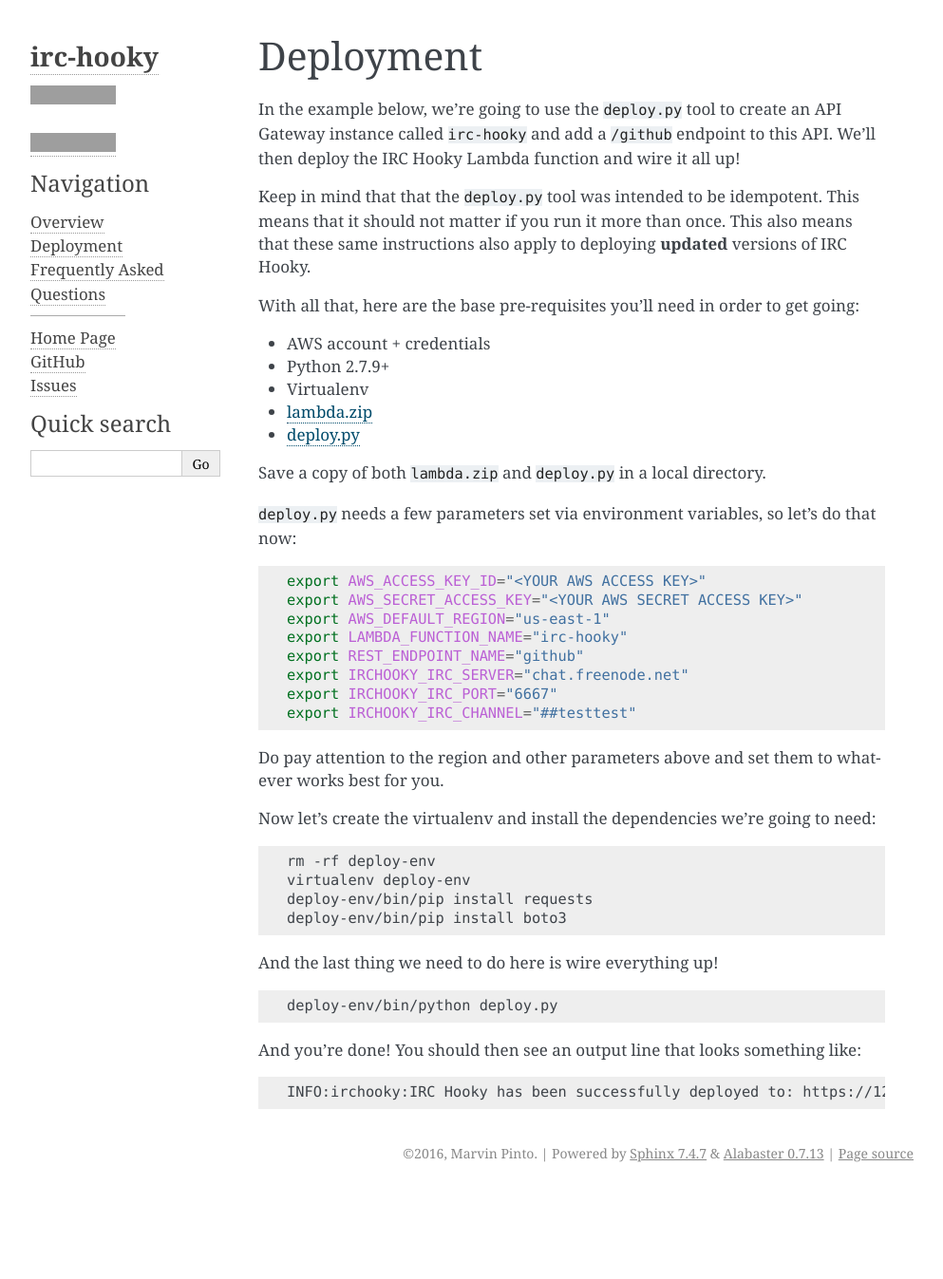
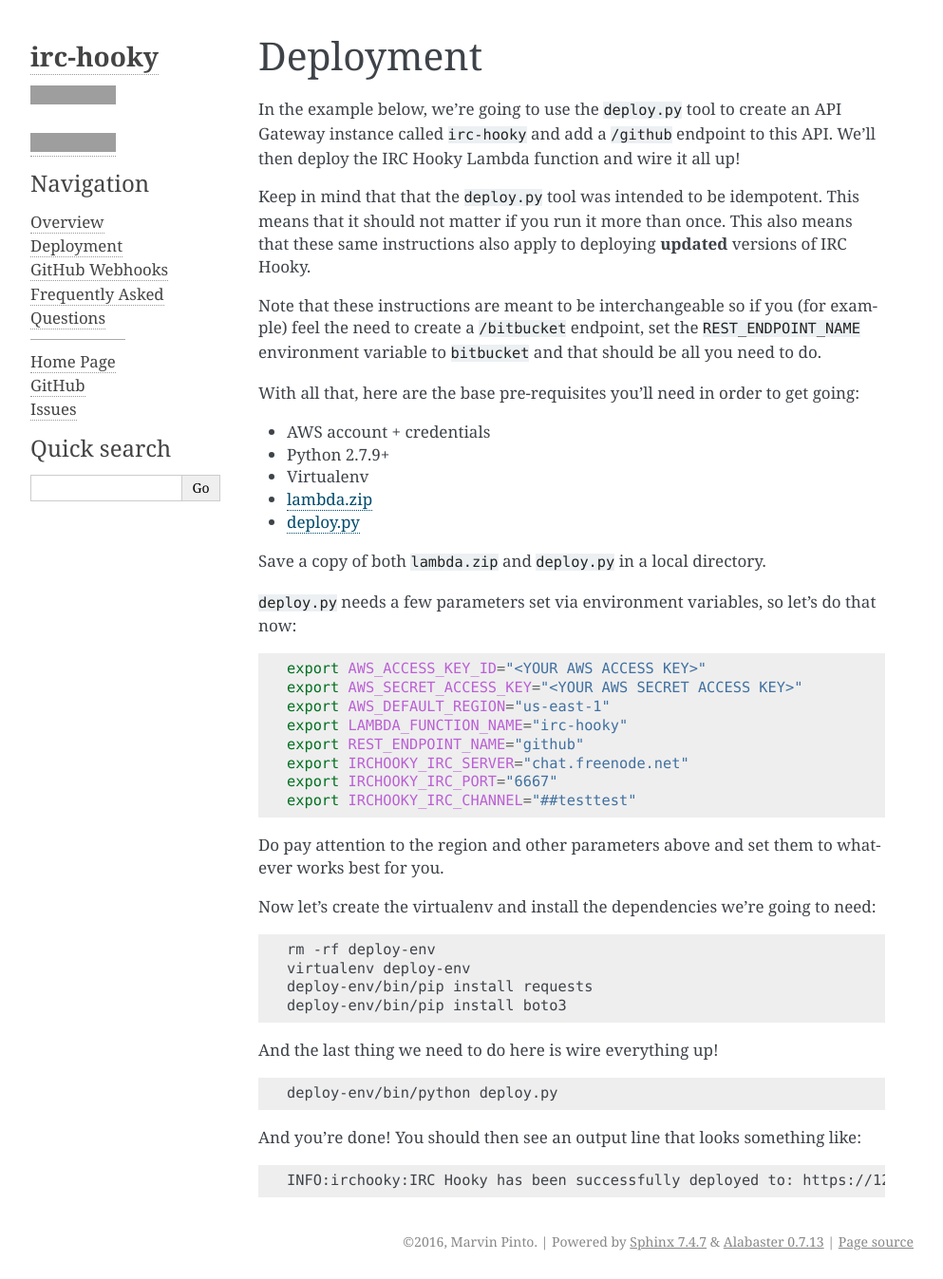
Before and after one commit to marvinpinto/irc-hooky, a Sphinx documentation site: the page built from docs/deployment.rst, in a window 1280 px wide. Shown: the whole page at 95% size, without its empty margins (148-1141 px from the left). Built offline with Sphinx 7.4.7, drawn with Linux system fonts in a browser that asks for light colours; before the commit the page ends 1254 px from its top, so only the background shows below that; grey boxes are pictures that could not be loaded.

Commit message:
Add documentation explaining how to set up Github webhooks

```diff
--- a/docs/deployment.rst
+++ b/docs/deployment.rst
@@ -9,6 +9,11 @@ Keep in mind that that the ``deploy.py`` tool was intended to be idempotent.
 This means that it should not matter if you run it more than once. This also
 means that these same instructions also apply to deploying **updated** versions
 of IRC Hooky.
+
+Note that these instructions are meant to be interchangeable so if you (for
+example) feel the need to create a ``/bitbucket`` endpoint, set the
+``REST_ENDPOINT_NAME`` environment variable to ``bitbucket`` and that should be
+all you need to do.
 
 With all that, here are the base pre-requisites you'll need in order to get
 going:
```
Also changed, not shown: docs/github.rst (added, +43 -0 lines), docs/index.rst (+8 -1 lines).
